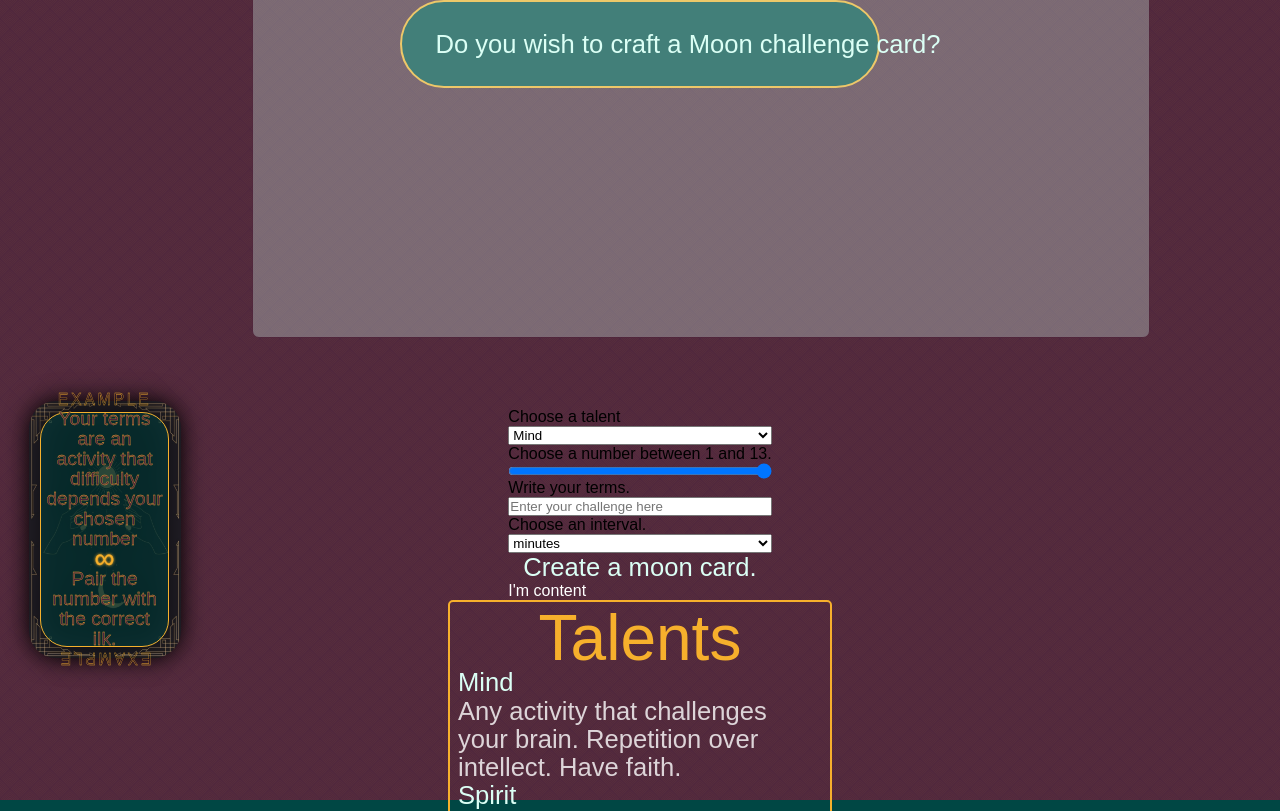
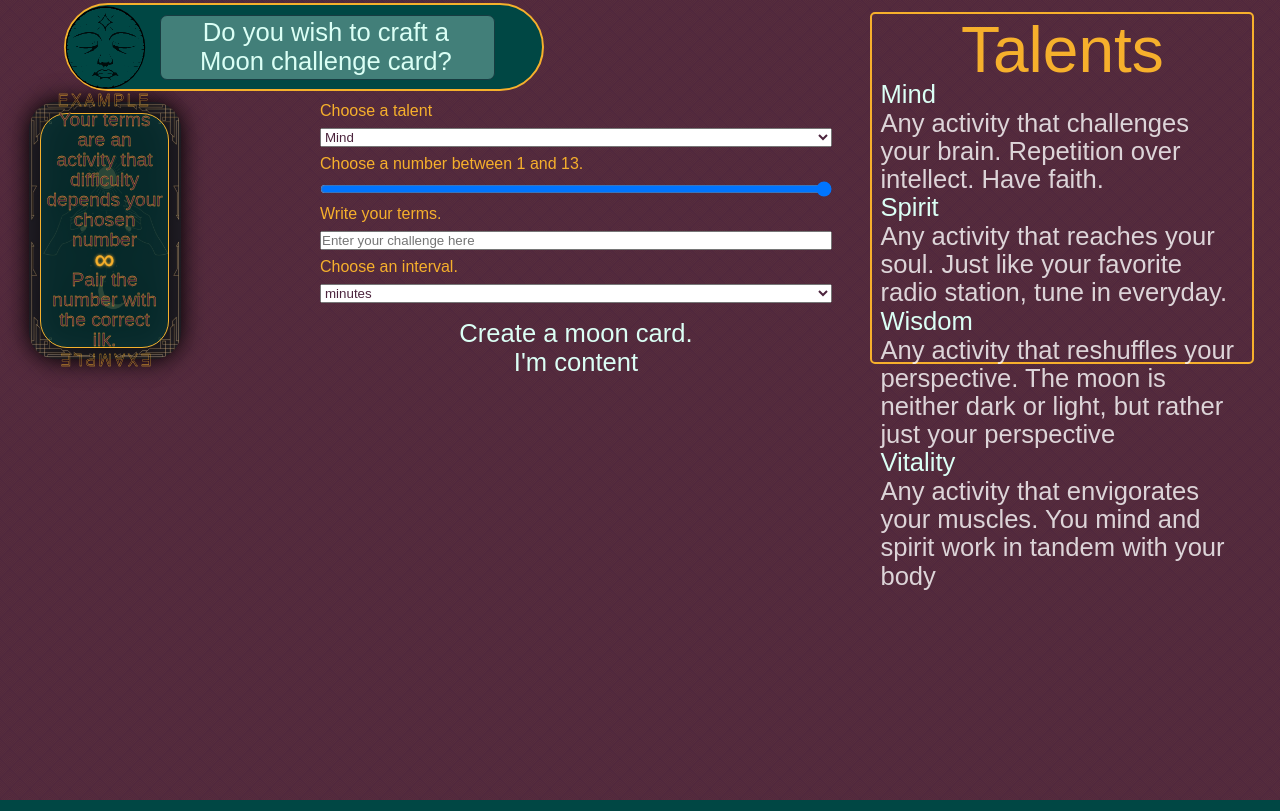
Before and after one commit to andrewvallejo/thirteen-moons, a React (Create React App) app: page / in a window 1280 px wide. Shown: the top 811 px of the page. Built offline with nearby package versions, Linux system fonts and the light colour scheme; no server answers; a web font is replaced by a local one.

Commit message:
Add css for creation form

```diff
--- a/src/styles/lll-components/Creation.scss
+++ b/src/styles/lll-components/Creation.scss
@@ -1,6 +1,39 @@
 .creation-view {
   @include flex(column, center);
+  position: relative;
+  padding-top: 8rem;
+  .message-bar{
+    position: absolute;
+    top: 2.5%;
+    left: 5%
+    }
+  .dummy-card {
+    position: absolute;
+    top: 80%;
+    margin-top: auto;
+  }
   .creation-form{
-    margin-top: 20rem;
+    position: absolute;
+    color: $color-lV;
+    top: 80%;
+    right: 35%;
+    width: 40%;
+    height: 50%;
+    .choice {
+      color: $color-lll;
+      margin: .5rem 0;
+    }
   }
+  .create-button {
+    margin-top: .5rem;
+  }
+  .start-button {
+    @extend button;
+  }
+  .rules {
+    position: absolute;
+    top: 9.5%;
+    right: 2%;
+  }
+
 }
```
